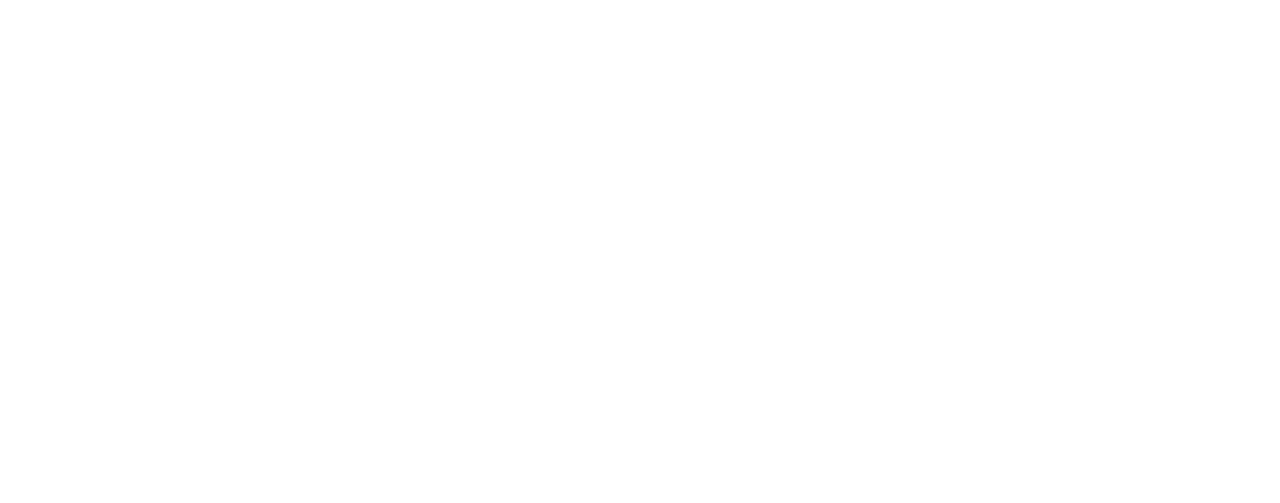
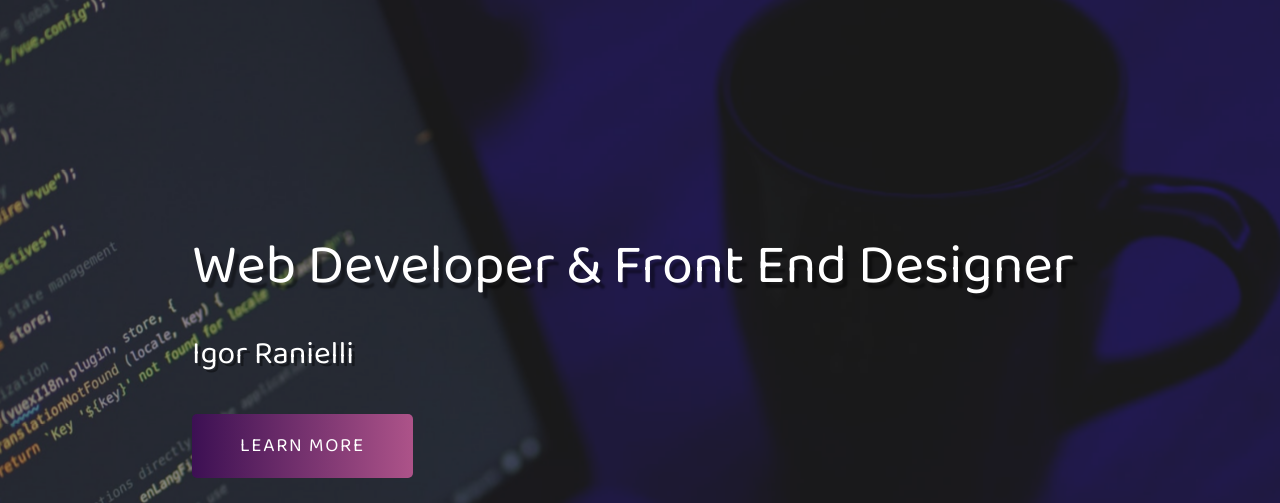
Before and after one commit to Igor-Ranielli/portfolio, a plain HTML site: page index.html in a window 1280 px wide. Shown: the top 503 px of the page. Drawn offline with Linux system fonts and the light colour scheme.

Commit message:
:package: Header

```diff
--- a/index.html
+++ b/index.html
@@ -1,12 +1,32 @@
 <!DOCTYPE html>
 <html lang="pt-BR">
+
 <head>
   <meta charset="UTF-8">
   <meta name="viewport" content="width=device-width, initial-scale=1.0">
   <link rel="stylesheet" href="style.css">
+  <link rel="apple-touch-icon" sizes="180x180" href="images/apple-touch-icon.png">
+  <link rel="icon" type="image/png" sizes="32x32" href="images/favicon-32x32.png">
+  <link rel="icon" type="image/png" sizes="16x16" href="images/favicon-16x16.png">
+  <link rel="manifest" href="/site.webmanifest">
   <title>Portfolio</title>
 </head>
+
 <body>
 
+  <div class="container">
+    <header>
+      <div class="img-wrapper">
+        <img src="images/background.jpg" alt="">
+      </div>
+      <div class="banner">
+        <h1>Web Developer & Front End Designer</h1>
+        <p>Igor Ranielli</p>
+        <button>Learn more</button>
+      </div>
+    </header>
+  </div>
+
 </body>
+
 </html>
--- a/style.css
+++ b/style.css
@@ -1,2 +1,90 @@
 @import url('https://fonts.googleapis.com/css2?family=Baloo+Da+2:wght@400;500;600;700&family=Josefin+Slab:ital,wght@0,300;0,400;0,600;0,700;1,300;1,400;1,600&family=Mulish:ital,wght@0,200;0,300;0,400;0,500;1,200;1,300;1,400&family=Roboto:wght@400;700&display=swap');
 @import url('https://cdnjs.cloudflare.com/ajax/libs/font-awesome/6.0.0-beta2/css/all.min.css');
+
+*{
+  margin: 0;
+  padding: 0;
+}
+header{
+  width: 100%;
+  height: 100vh;
+  overflow: hidden;
+  position: relative;
+}
+.img-wrapper{
+  width: 100%;
+  height: 100%;
+  overflow: hidden;
+  background-color: rgba(0,0,0,0.8)
+}
+.img-wrapper img{
+  width: 100%;
+  height: 100%;
+  object-fit: cover;
+  opacity: 0.5;
+  animation: zoom 25s;
+}
+@keyframes zoom {
+  0%{
+    transform: scale(1.3);
+  }
+  100%{
+    transform: scale(1)
+  }
+}
+.banner{
+  position: absolute;
+  top: 30%;
+  left: 15%;
+}
+.banner h1{
+  color: #ffffff;
+  font-size: 3.5rem;
+  font-family: "Baloo Da 2", serif;
+  font-weight: 200;
+  text-shadow: .3rem .4rem 2px rgba(0, 0, 0, .4);
+  line-height: 3.5rem;
+  margin-bottom: 2rem;
+  opacity: 0;
+  animation: moveBanner 1s 0.5s forwards;
+}
+.banner p{
+  font-family: "Baloo Da 2", serif;
+  color: #fff;
+  font-size: 2rem;
+  text-shadow: .2rem .2rem rgba(0, 0, 0, .4);
+  margin-bottom: 2rem;
+  animation: moveBanner 1s 0.7s forwards;
+  opacity: 0;
+}
+.banner button{
+  font-family: "Baloo Da 2", serif;
+  font-size: 1.2rem;
+  text-transform: uppercase;
+  color: #fff;
+  letter-spacing: .1rem;
+  background-color: purple;
+  background: #ad5389;
+  background: -webkit-linear-gradient(to right, #3c1053, #ad5389);
+  background: linear-gradient(to right, #3c1053, #ad5389);
+  padding: 1rem 3rem;
+  border: none;
+  border-radius: 5px;
+  cursor: pointer;
+  animation: moveBanner 1s 0.9s forwards;
+  opacity: 0;
+  }
+  .banner button:hover{
+    opacity: 0.8;
+  }
+
+  @keyframes moveBanner{
+    0%{
+      transform: translateY(10rem) rotateY(.30deg);
+    }
+    100%{
+      transform: translateY(0rem)
+      rotateY(0deg);
+      opacity: 1;
+    }
+  }
```
Also changed, not shown: README.md, images/android-chrome-192x192.png (renamed from android-chrome-192x192.png), images/android-chrome-512x512.png (renamed from android-chrome-512x512.png), images/apple-touch-icon.png (renamed from apple-touch-icon.png), images/background.jpg (added), images/favicon-16x16.png (renamed from favicon-16x16.png), images/favicon-32x32.png (renamed from favicon-32x32.png), site.webmanifest.
